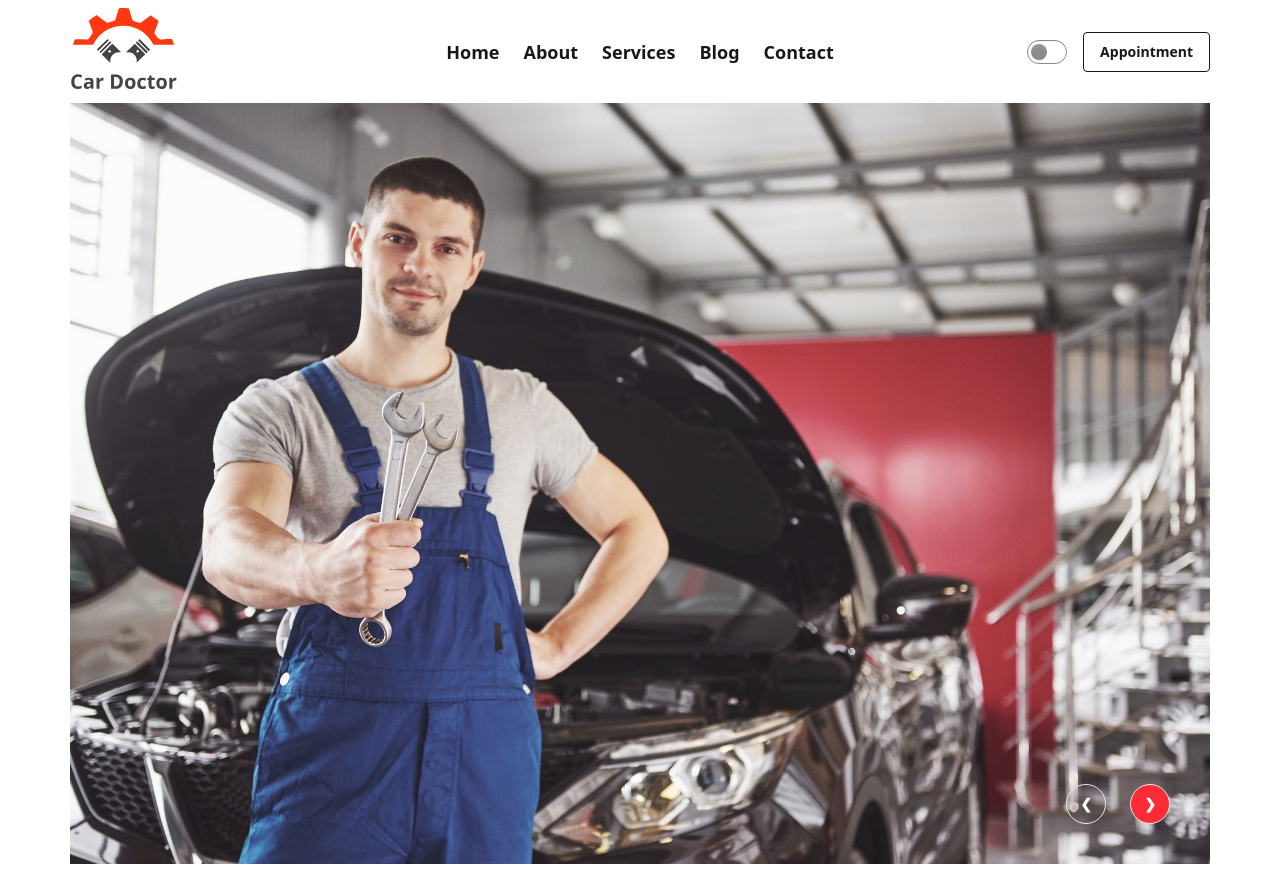
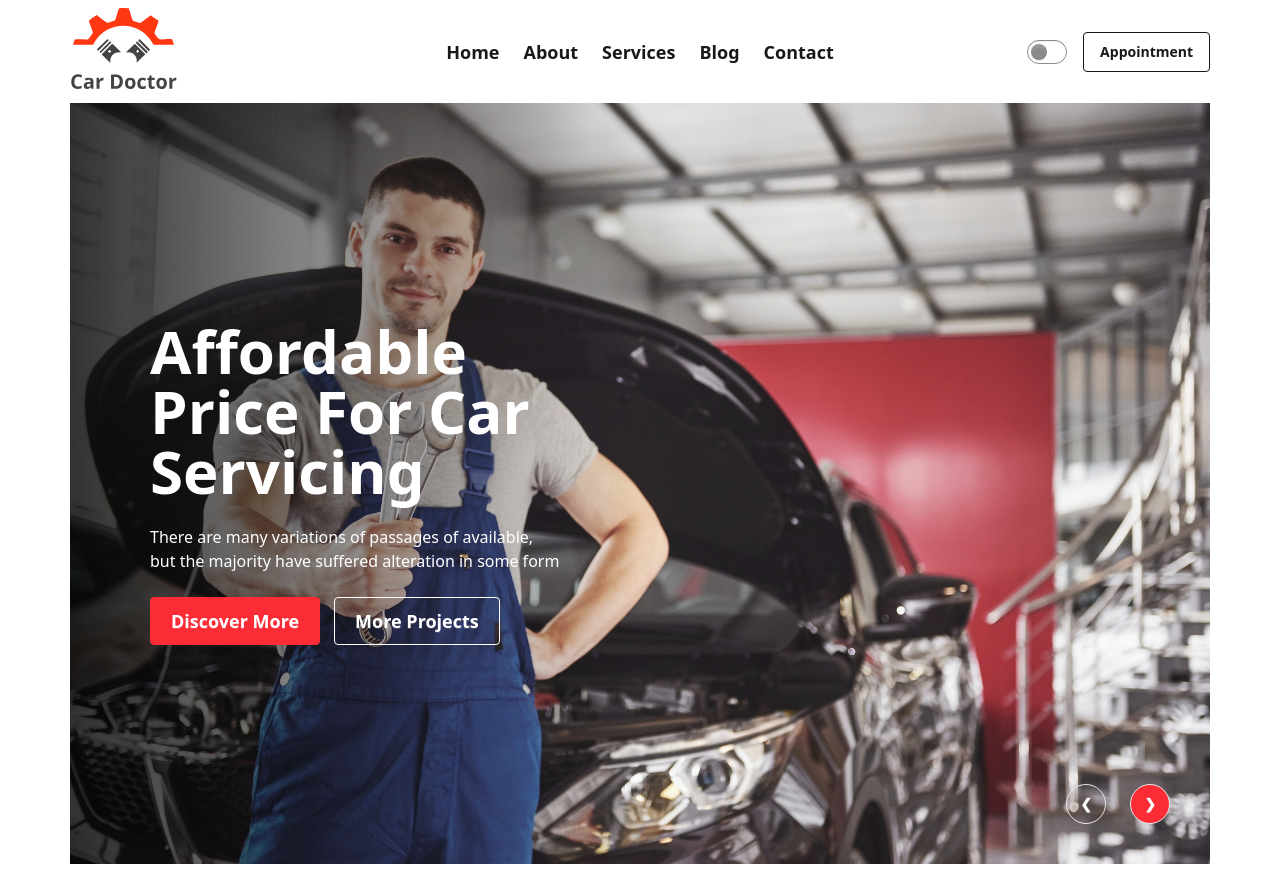
Before and after one commit to Tahsin974/Car-Doctor-Next-Js, a Next.js app: page / in a window 1280 px wide. Built offline with nearby package versions, Linux system fonts and the light colour scheme.

Commit message:
home banner

```diff
--- a/src/app/components/HomeBanner/HomeBanner.jsx
+++ b/src/app/components/HomeBanner/HomeBanner.jsx
@@ -12,6 +12,25 @@ export default function HomeBanner() {
       <div className="carousel ">
         <div id="slide1" className="carousel-item relative w-full">
           <Image src={banner1} width={1140} height={600} alt="banner" />
+          <div className="w-1/2 top-0 h-full absolute bg-gradient-to-r from-black/80 text-white flex items-center">
+            <div className="m-20 absolute  space-y-6">
+              <h1 className="text-6xl font-bold">
+                Affordable Price For Car Servicing
+              </h1>
+              <p>
+                There are many variations of passages of available, but the
+                majority have suffered alteration in some form
+              </p>
+              <div className="flex gap-3.5">
+                <button className="btn btn-xs sm:btn-sm md:btn-md lg:btn-lg xl:btn-lg bg-red-500 border-red-500 text-white shadow-none">
+                  Discover More
+                </button>
+                <button className="btn btn-xs sm:btn-sm md:btn-md lg:btn-lg xl:btn-lg bg-transparent border-white text-white shadow-none">
+                  More Projects
+                </button>
+              </div>
+            </div>
+          </div>
           <div className="absolute  right-10 bottom-5 space-x-6 flex -translate-y-1/2 transform justify-between ">
             <a
               href="#slide6"
@@ -29,6 +48,25 @@ export default function HomeBanner() {
         </div>
         <div id="slide2" className="carousel-item relative w-full">
           <Image src={banner2} width={1140} height={600} alt="banner" />
+          <div className="w-1/2 top-0 h-full absolute bg-gradient-to-r from-black/80 text-white flex items-center">
+            <div className="m-20 absolute  space-y-6">
+              <h1 className="text-6xl font-bold">
+                Affordable Price For Car Servicing
+              </h1>
+              <p>
+                There are many variations of passages of available, but the
+                majority have suffered alteration in some form
+              </p>
+              <div className="flex gap-3.5">
+                <button className="btn btn-xs sm:btn-sm md:btn-md lg:btn-lg xl:btn-lg bg-red-500 border-red-500 text-white shadow-none">
+                  Discover More
+                </button>
+                <button className="btn btn-xs sm:btn-sm md:btn-md lg:btn-lg xl:btn-lg bg-transparent border-white text-white shadow-none">
+                  More Projects
+                </button>
+              </div>
+            </div>
+          </div>
           <div className="absolute right-10 bottom-5 space-x-6 flex -translate-y-1/2 transform justify-between">
             <a
               href="#slide1"
@@ -46,6 +84,25 @@ export default function HomeBanner() {
         </div>
         <div id="slide3" className="carousel-item relative w-full">
           <Image src={banner3} width={1140} height={600} alt="banner" />
+          <div className="w-1/2 top-0 h-full absolute bg-gradient-to-r from-black/80 text-white flex items-center">
+            <div className="m-20 absolute  space-y-6">
+              <h1 className="text-6xl font-bold">
+                Affordable Price For Car Servicing
+              </h1>
+              <p>
+                There are many variations of passages of available, but the
+                majority have suffered alteration in some form
+              </p>
+              <div className="flex gap-3.5">
+                <button className="btn btn-xs sm:btn-sm md:btn-md lg:btn-lg xl:btn-lg bg-red-500 border-red-500 text-white shadow-none">
+                  Discover More
+                </button>
+                <button className="btn btn-xs sm:btn-sm md:btn-md lg:btn-lg xl:btn-lg bg-transparent border-white text-white shadow-none">
+                  More Projects
+                </button>
+              </div>
+            </div>
+          </div>
           <div className="absolute right-10 bottom-5 space-x-6 flex -translate-y-1/2 transform justify-between">
             <a
               href="#slide2"
@@ -63,6 +120,25 @@ export default function HomeBanner() {
         </div>
         <div id="slide4" className="carousel-item relative w-full">
           <Image src={banner4} width={1140} height={600} alt="banner" />
+          <div className="w-1/2 top-0 h-full absolute bg-gradient-to-r from-black/80 text-white flex items-center">
+            <div className="m-20 absolute  space-y-6">
+              <h1 className="text-6xl font-bold">
+                Affordable Price For Car Servicing
+              </h1>
+              <p>
+                There are many variations of passages of available, but the
+                majority have suffered alteration in some form
+              </p>
+              <div className="flex gap-3.5">
+                <button className="btn btn-xs sm:btn-sm md:btn-md lg:btn-lg xl:btn-lg bg-red-500 border-red-500 text-white shadow-none">
+                  Discover More
+                </button>
+                <button className="btn btn-xs sm:btn-sm md:btn-md lg:btn-lg xl:btn-lg bg-transparent border-white text-white shadow-none">
+                  More Projects
+                </button>
+              </div>
+            </div>
+          </div>
           <div className="absolute right-10 bottom-5 space-x-6 flex -translate-y-1/2 transform justify-between">
             <a
               href="#slide3"
@@ -80,6 +156,25 @@ export default function HomeBanner() {
         </div>
         <div id="slide5" className="carousel-item relative w-full">
           <Image src={banner5} width={1140} height={600} alt="banner" />
+          <div className="w-1/2 top-0 h-full absolute bg-gradient-to-r from-black/80 text-white flex items-center">
+            <div className="m-20 absolute  space-y-6">
+              <h1 className="text-6xl font-bold">
+                Affordable Price For Car Servicing
+              </h1>
+              <p>
+                There are many variations of passages of available, but the
+                majority have suffered alteration in some form
+              </p>
+              <div className="flex gap-3.5">
+                <button className="btn btn-xs sm:btn-sm md:btn-md lg:btn-lg xl:btn-lg bg-red-500 border-red-500 text-white shadow-none">
+                  Discover More
+                </button>
+                <button className="btn btn-xs sm:btn-sm md:btn-md lg:btn-lg xl:btn-lg bg-transparent border-white text-white shadow-none">
+                  More Projects
+                </button>
+              </div>
+            </div>
+          </div>
           <div className="absolute right-10 bottom-5 space-x-6 flex -translate-y-1/2 transform justify-between">
             <a
               href="#slide4"
@@ -97,6 +192,25 @@ export default function HomeBanner() {
         </div>
         <div id="slide6" className="carousel-item relative w-full">
           <Image src={banner6} width={1140} height={600} alt="banner" />
+          <div className="w-1/2 top-0 h-full absolute bg-gradient-to-r from-black/80 text-white flex items-center">
+            <div className="m-20 absolute  space-y-6">
+              <h1 className="text-6xl font-bold">
+                Affordable <br /> Price For Car Servicing
+              </h1>
+              <p>
+                There are many variations of passages of available, but the
+                majority have suffered alteration in some form
+              </p>
+              <div className="flex gap-3.5">
+                <button className="btn btn-xs sm:btn-sm md:btn-md lg:btn-lg xl:btn-lg bg-red-500 border-red-500 text-white shadow-none">
+                  Discover More
+                </button>
+                <button className="btn btn-xs sm:btn-sm md:btn-md lg:btn-lg xl:btn-lg bg-transparent border-white text-white shadow-none">
+                  More Projects
+                </button>
+              </div>
+            </div>
+          </div>
           <div className="absolute right-10 bottom-5 space-x-6 flex -translate-y-1/2 transform justify-between">
             <a
               href="#slide5"
```
